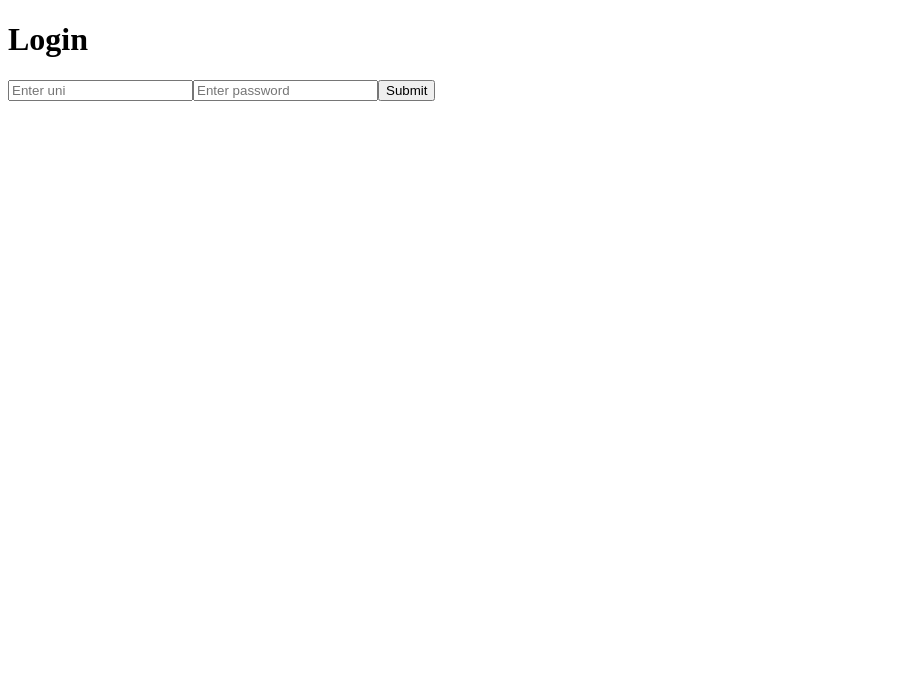
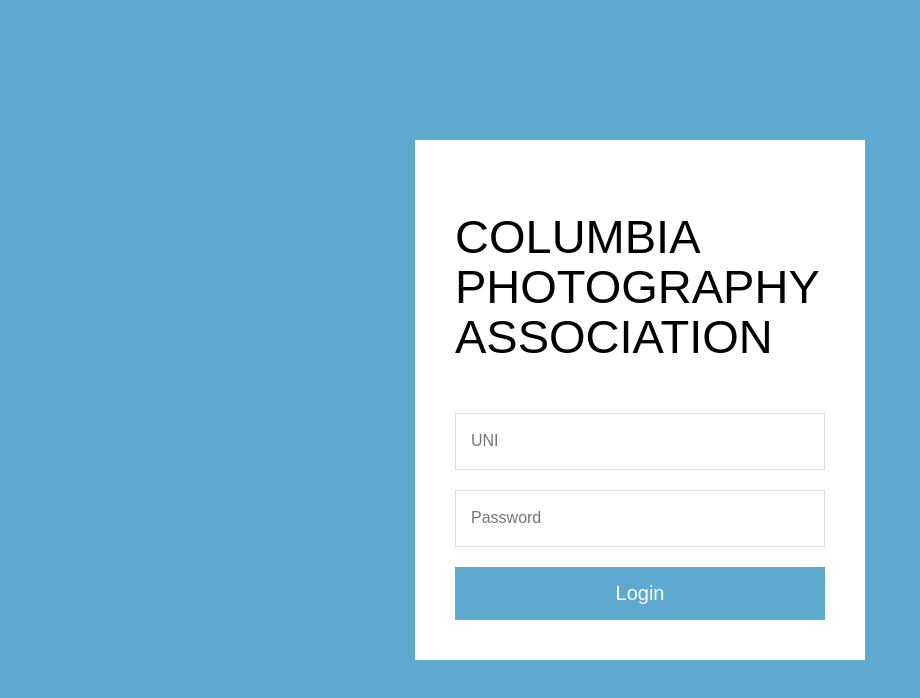
Before and after one commit to kate-jiang/columbia-photography, a React (Create React App) app in the folder client/: page /login in a window 1280 px wide. Shown: the top 698 px of the page, without its empty margins (0-920 px from the left). Built offline with nearby package versions, Linux system fonts and the light colour scheme.

Commit message:
style login

```diff
--- a/client/src/components/Login.js
+++ b/client/src/components/Login.js
@@ -1,4 +1,5 @@
 import React, { Component } from "react";
+import "../css/styles.css";
 
 export default class Login extends Component {
   constructor(props) {
@@ -41,26 +42,38 @@ export default class Login extends Component {
 
   render() {
     return (
+      <div className="auth-wrap">
+        <div className="auth">
           <form onSubmit={this.onSubmit}>
-        <h1>Login</h1>
+            <h1>COLUMBIA PHOTOGRAPHY ASSOCIATION</h1>
+            <div className="auth-content-wrap">
               <input
                 type="uni"
                 name="uni"
-          placeholder="Enter uni"
+                placeholder="UNI"
+                className="auth-input"
                 value={this.state.uni}
                 onChange={this.handleInputChange}
                 required
               />
+            </div>
+            <div className="auth-content-wrap">
               <input
                 type="password"
                 name="password"
-          placeholder="Enter password"
+                placeholder="Password"
+                className="auth-input"
                 value={this.state.password}
                 onChange={this.handleInputChange}
                 required
               />
-        <input type="submit" value="Submit" />
+            </div>
+            <div className="auth-content-wrap">
+              <input type="submit" value="Login" className="auth-button" />
+            </div>
           </form>
+        </div>
+      </div>
     );
   }
 }
--- /dev/null
+++ b/client/src/css/styles.css
@@ -0,0 +1,51 @@
+body {
+  background-color: #5ea9cf;
+  margin: 0;
+}
+
+.auth-wrap {
+  height: 100vh;
+  display: flex;
+  justify-content: center;
+  align-items: center;
+  font-family: "Futura", arial, sans-serif;
+}
+
+.auth {
+  width: 370px;
+  padding: 40px;
+  background-color: white;
+}
+
+.auth-content-wrap {
+  width: 100%;
+  display: flex;
+  justify-content: center;
+}
+
+.auth-input {
+  font-size: 16px;
+  margin-top: 20px;
+  padding: 15px;
+  height: 25px;
+  width: 100%;
+  border: 1px solid #dadce0;
+}
+
+.auth-button {
+  width: 100%;
+  margin-top: 20px;
+  border: none;
+  font-size: 20px;
+  padding: 15px;
+  color: white;
+  background-color: #5ea9cf;
+  cursor: pointer;
+}
+
+h1 {
+  font-weight: normal;
+  color: black;
+  line-height: 50px;
+  font-size: 47px;
+}
```
Lines whose indentation alone changed are shown as unchanged.
